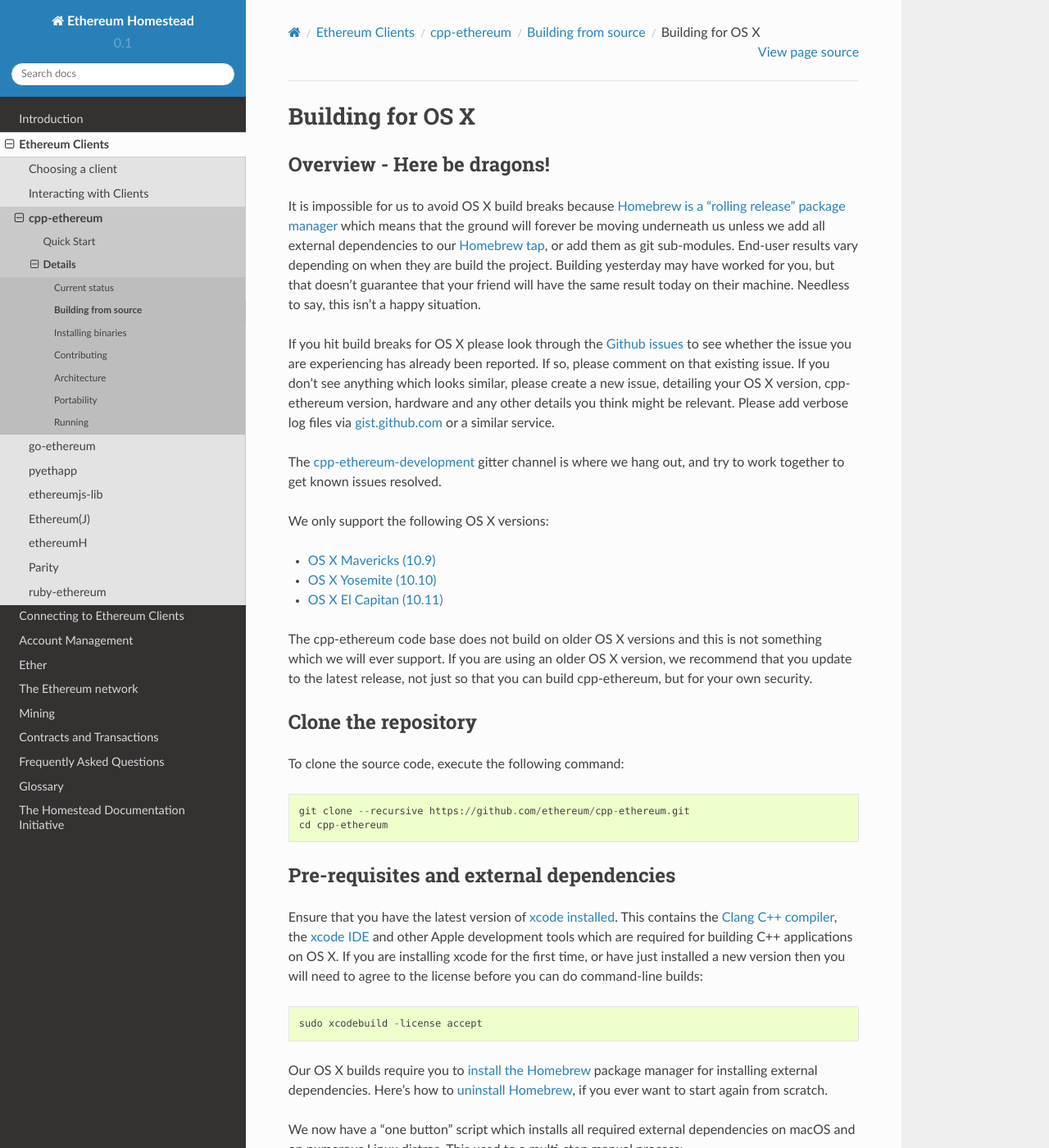
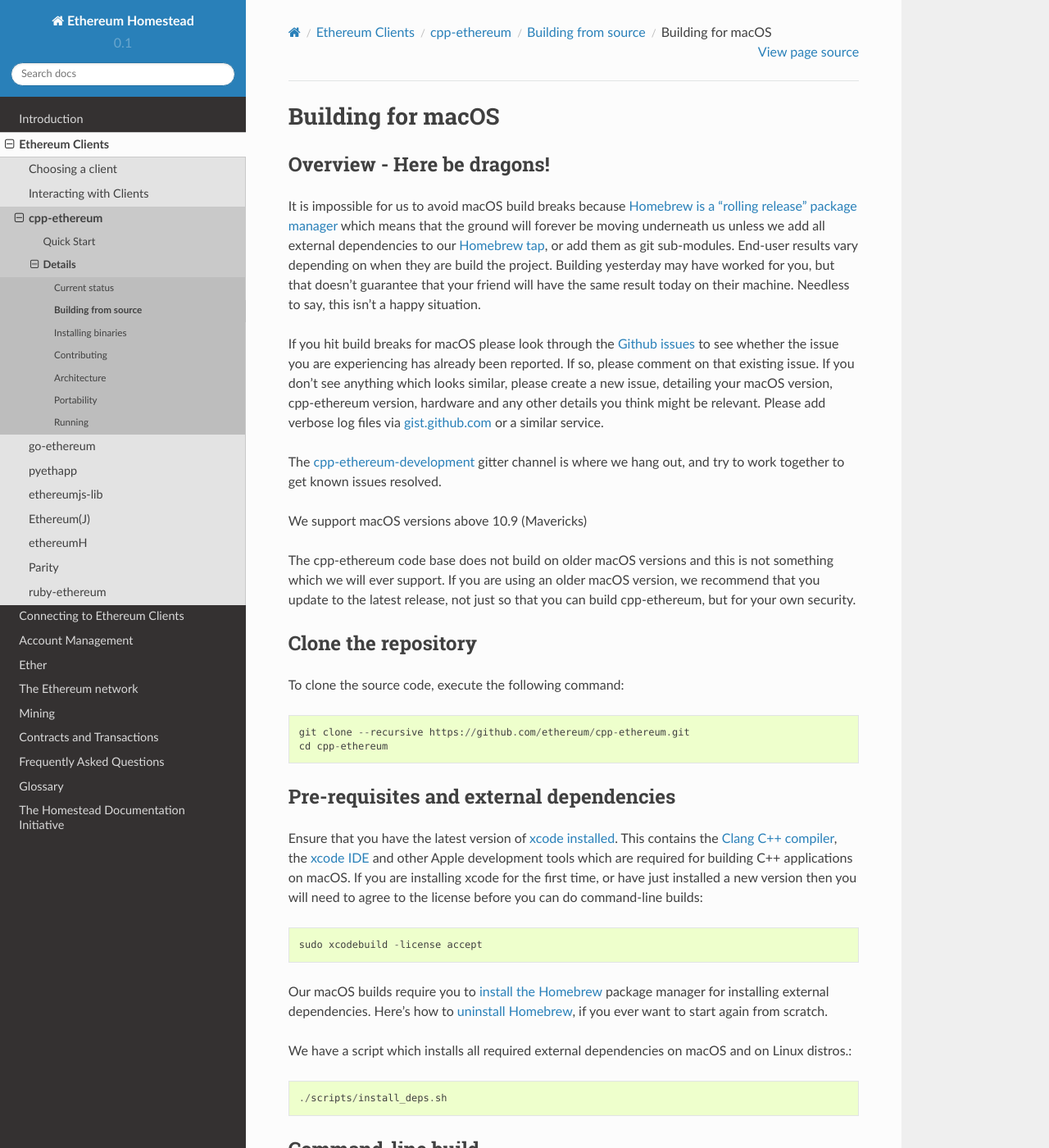
Before and after one commit to ethereum/homestead-guide, a Sphinx documentation site: the page built from source/ethereum-clients/cpp-ethereum/building-from-source/macos.rst, in a window 1280 px wide and 1400 px high. Shown: the whole window at 82% size. Built offline with Sphinx 7.4.7 and the Read the Docs theme 2.0.0, drawn with Linux system fonts in a browser that asks for light colours; some of the changed text lies outside the part shown.

Commit message:
Update macOS guide to be more current

```diff
--- a/source/ethereum-clients/cpp-ethereum/building-from-source/macos.rst
+++ b/source/ethereum-clients/cpp-ethereum/building-from-source/macos.rst
@@ -1,11 +1,11 @@
 
-Building for OS X
+Building for macOS
 ================================================================================
 
 Overview - Here be dragons!
 --------------------------------------------------------------------------------
 
-It is impossible for us to avoid OS X build breaks because `Homebrew is a "rolling
+It is impossible for us to avoid macOS build breaks because `Homebrew is a "rolling
 release" package manager
 <https://github.com/ethereum/webthree-umbrella/issues/118>`_
 which means that the ground will forever be moving underneath us unless we add
@@ -16,11 +16,11 @@
 you, but that doesn't guarantee that your friend will have the same result
 today on their machine.   Needless to say, this isn't a happy situation.
 
-If you hit build breaks for OS X please look through the `Github issues
+If you hit build breaks for macOS please look through the `Github issues
 <https://github.com/ethereum/cpp-ethereum/issues>`_ to see whether the
 issue you are experiencing has already been reported.   If so, please comment
 on that existing issue.  If you don't see anything which looks similar,
-please create a new issue, detailing your OS X version, cpp-ethereum version,
+please create a new issue, detailing your macOS version, cpp-ethereum version,
 hardware and any other details you think might be relevant.   Please add
 verbose log files via `gist.github.com <http://gist.github.com>`_ or a
 similar service.
@@ -29,15 +29,11 @@
 <https://gitter.im/ethereum/cpp-ethereum-development>`_ gitter channel is where we hang out, and try
 to work together to get known issues resolved.
 
-We only support the following OS X versions:
+We support macOS versions above 10.9 (Mavericks)
 
-- `OS X Mavericks (10.9) <https://en.wikipedia.org/wiki/OS_X_Mavericks>`_
-- `OS X Yosemite (10.10) <https://en.wikipedia.org/wiki/OS_X_Yosemite>`_
-- `OS X El Capitan (10.11) <https://en.wikipedia.org/wiki/OS_X_El_Capitan>`_
-
-The cpp-ethereum code base does not build on older OS X versions and this
+The cpp-ethereum code base does not build on older macOS versions and this
 is not something which we will ever support.  If you are using an older
-OS X version, we recommend that you update to the latest release, not
+macOS version, we recommend that you update to the latest release, not
 just so that you can build cpp-ethereum, but for your own security.
 
 
@@ -57,21 +53,20 @@
 `xcode installed <https://developer.apple.com/xcode/download/>`_.
 This contains the `Clang C++ compiler <https://en.wikipedia.org/wiki/Clang>`_, the
 `xcode IDE <https://en.wikipedia.org/wiki/Xcode>`_ and other Apple development
-tools which are required for building C++ applications on OS X.
+tools which are required for building C++ applications on macOS.
 If you are installing xcode for the first time, or have just installed a new
 version then you will need to agree to the license before you can do
 command-line builds: ::
 
     sudo xcodebuild -license accept
 
-Our OS X builds require you to `install the Homebrew <http://brew.sh>`_
+Our macOS builds require you to `install the Homebrew <http://brew.sh>`_
 package manager for installing external dependencies.
 Here's how to `uninstall Homebrew
 <https://github.com/Homebrew/homebrew/blob/master/share/doc/homebrew/FAQ.md#how-do-i-uninstall-homebrew>`_,
 if you ever want to start again from scratch.
 
-We now have a "one button" script which installs all required external dependencies
-on macOS and on numerous Linux distros.   This used to a multi-step manual process: ::
+We have a script which installs all required external dependencies on macOS and on Linux distros.: ::
 
     ./scripts/install_deps.sh
 
```
Also changed, not shown: other parts of source/ethereum-clients/cpp-ethereum/building-from-source/macos.rst (+4 -4 lines).
